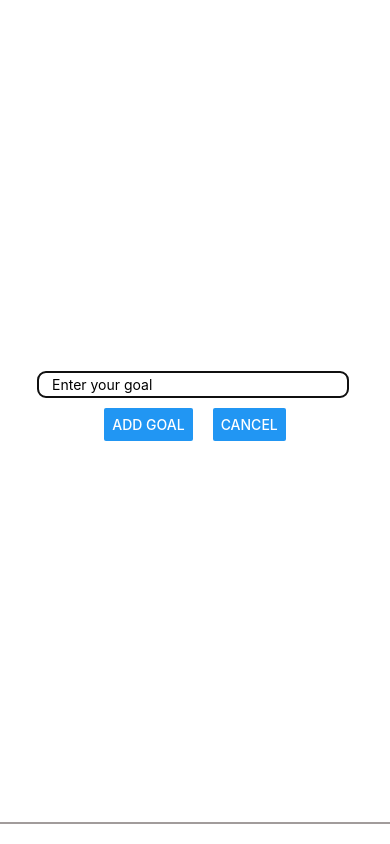
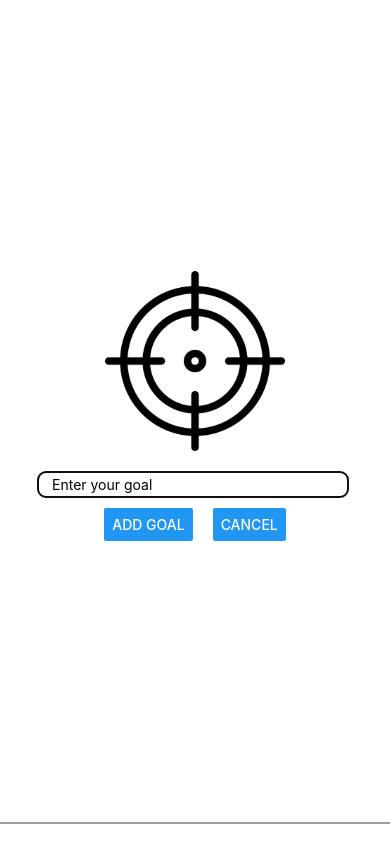
Before and after one commit to webdevFaizan/RNCourse, a React Native app: screen / in a window 390 px wide. Both pictures are taken after a click on the button "ADD GOAL". Built offline with nearby package versions, Linux system fonts and the light colour scheme.

Commit message:
Images component has been added and integrated.

```diff
--- a/App.js
+++ b/App.js
@@ -8,7 +8,7 @@ import {
   TextInput,
   ScrollView,
   FlatList,    //This flatList is of high importance, since internally this will make the list of large items very much optimised. And the loading will be done only when we scroll near to them, and this loading will be done lazily. Not rendering the whole list during the first render, this will make the app much more optimised. This is how the infinite scroll of facebook and instagram work.
-
+  Image
  } from 'react-native';
 
 import GoalItems from './component/GoalItems';
@@ -98,6 +98,9 @@ export default function App() {
 
   return (
     <View style={styles.appContainer}>
+      {
+        courseGoals.length===0 && <View style ={{alignItems : 'center'}}><Image style= {styles.imageStyle} source={require('../RNCourse/assets/images/goal.png')}/></View>
+      }
         {
           courseGoals.length===0 &&
           <View style={{justifyContent : 'center', alignItems: 'center', marginBottom : 49}}>
@@ -137,6 +140,11 @@ const styles = StyleSheet.create({
     alignItems: 'center',
     justifyContent: 'center',
   },
+  imageStyle : {
+    height : 300,
+    objectFit : 'fill',
+    width : 400
+  },
   appContainer : {
     flex : 1,
     paddingTop : 50,
--- a/component/GoalInput.js
+++ b/component/GoalInput.js
@@ -1,9 +1,12 @@
-import { StyleSheet, View, TextInput, Button, Modal } from "react-native";
+import { StyleSheet, View, TextInput, Button, Modal, Image } from 'react-native';
 //IMPORTANT : The button component uses the pressable component internally, which means that we could build the custom Button by default by creating the pressable component and customizing it.
 function GoalInput(props){
     return (
         <Modal visible={props.modalButtonState} animationType={'slide'}>
             <View style={{...styles.inputContainer, flex : 1}}>
+                <View style={{alignItems : 'center'}}>
+                    <Image style={styles.imageStyle} source={require('../assets/images/goal2.png')}/>
+                </View>
                 <TextInput
                 style={styles.textInput}
                 onChangeText={props.goalInputHandler}
@@ -34,6 +37,12 @@ const styles = StyleSheet.create({
       borderBottomWidth : 2,
       borderBottomColor : '#A19C9B'
     },
+    imageStyle : {
+        height : 180,
+        objectFit : 'fill',
+        width : 180,
+        marginBottom : 20
+      },
     textInput : {
         borderColor : '#A19C9B',
         borderWidth : 2,
@@ -46,7 +55,6 @@ const styles = StyleSheet.create({
     buttonContainer : {
         flexDirection : 'row',
         justifyContent : 'space-between',
-    alignItems : 'center',
-    // margin : 10
+        alignItems : 'center'
   }
 })
```
Also changed, not shown: assets/images/goal.png (added), assets/images/goal2.png (added). Lines whose indentation alone changed are shown as unchanged.
